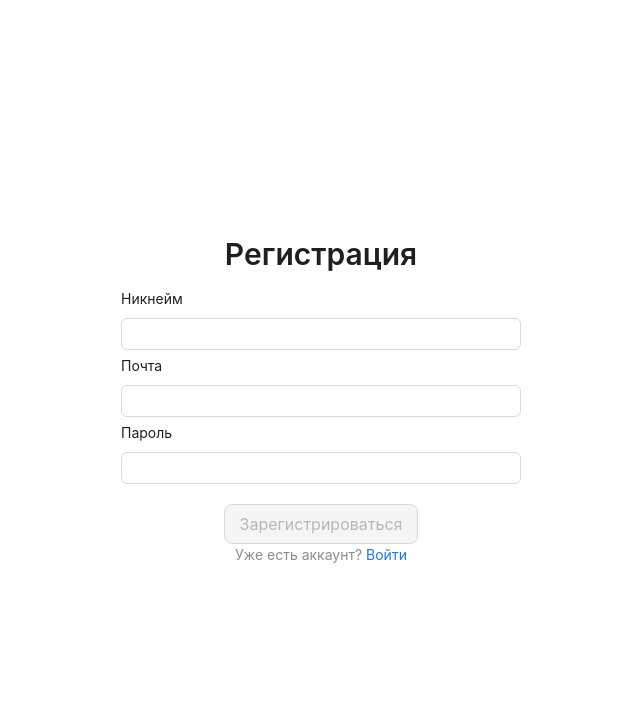
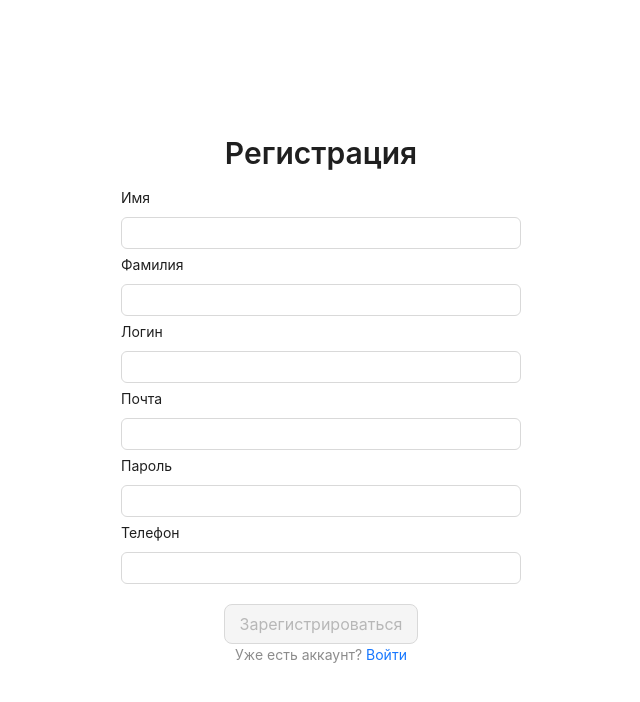
Before and after one commit to Sh1nbatsu/cuddly-invention, a React (Vite) app in the folder packages/client/: page /sign-up in a window 1280 px wide. Shown: the top 702 px of the page, without its empty margins (319-959 px from the left). Built offline with nearby package versions, Linux system fonts and the light colour scheme.

Commit message:
feat: update schema bu config

```diff
--- a/packages/client/src/pages/auth/Registration.tsx
+++ b/packages/client/src/pages/auth/Registration.tsx
@@ -1,3 +1,4 @@
+// Registration.tsx
 import { FormInput } from '@/components/FormInput/FormInput'
 import {
   AuthFooterText,
@@ -11,9 +12,12 @@ import { RegisterFormData, RegisterSchema } from './schemas'
 import { AuthForm, AuthSubmitButton, AuthTitle } from './styled'
 
 const DEFAULT_VALUES = {
-  nickname: '',
+  first_name: '',
+  second_name: '',
+  login: '',
   email: '',
   password: '',
+  phone: '',
 }
 
 export const Registration = () => {
@@ -39,7 +43,13 @@ export const Registration = () => {
     <Wrapper>
       <AuthForm onFinish={onFinish} layout="vertical" autoComplete="off">
         <AuthTitle level={2}>Регистрация</AuthTitle>
-        <FormInput control={control} name="nickname" label="Никнейм" />
+
+        <FormInput control={control} name="first_name" label="Имя" />
+
+        <FormInput control={control} name="second_name" label="Фамилия" />
+
+        <FormInput control={control} name="login" label="Логин" />
+
         <FormInput
           control={control}
           name="email"
@@ -48,15 +58,26 @@ export const Registration = () => {
             type: 'email',
           }}
         />
+
         <FormInput
           control={control}
           name="password"
           label="Пароль"
           inputProps={{
             type: 'password',
-            autoComplete: 'new-password', // Или 'off' если нужно полное отключение
+            autoComplete: 'new-password',
           }}
         />
+
+        <FormInput
+          control={control}
+          name="phone"
+          label="Телефон"
+          inputProps={{
+            type: 'tel',
+          }}
+        />
+
         <AuthSubmitButton
           variant="outlined"
           htmlType="submit"
--- a/packages/client/src/pages/auth/schemas.ts
+++ b/packages/client/src/pages/auth/schemas.ts
@@ -1,13 +1,25 @@
 import { z } from 'zod'
 
 export const RegisterSchema = z.object({
-  nickname: z
+  first_name: z
     .string()
-    .min(3, 'Никнейм должен содержать минимум 3 символа')
-    .max(20, 'Никнейм не должен превышать 20 символов')
+    .min(2, 'Имя должно содержать минимум 2 символа')
+    .max(30, 'Имя не должно превышать 30 символов')
+    .regex(/^[a-zA-Zа-яА-Я]+$/, 'Имя может содержать только буквы'),
+
+  second_name: z
+    .string()
+    .min(2, 'Фамилия должна содержать минимум 2 символа')
+    .max(30, 'Фамилия не должна превышать 30 символов')
+    .regex(/^[a-zA-Zа-яА-Я]+$/, 'Фамилия может содержать только буквы'),
+
+  login: z
+    .string()
+    .min(3, 'Логин должен содержать минимум 3 символа')
+    .max(20, 'Логин не должен превышать 20 символов')
     .regex(
       /^[a-zA-Z0-9_]+$/,
-      'Никнейм может содержать только буквы, цифры и подчеркивание'
+      'Логин может содержать только буквы, цифры и подчеркивание'
     ),
 
   email: z
@@ -21,6 +33,12 @@ export const RegisterSchema = z.object({
     .max(30, 'Пароль не должен превышать 30 символов')
     .regex(/[A-Z]/, 'Пароль должен содержать хотя бы одну заглавную букву')
     .regex(/[0-9]/, 'Пароль должен содержать хотя бы одну цифру'),
+
+  phone: z
+    .string()
+    .min(10, 'Телефон должен содержать минимум 10 цифр')
+    .max(15, 'Телефон не должен превышать 15 символов')
+    .regex(/^\+?[0-9]+$/, 'Телефон может содержать только цифры и знак +'),
 })
 
 export type RegisterFormData = z.infer<typeof RegisterSchema>
```
